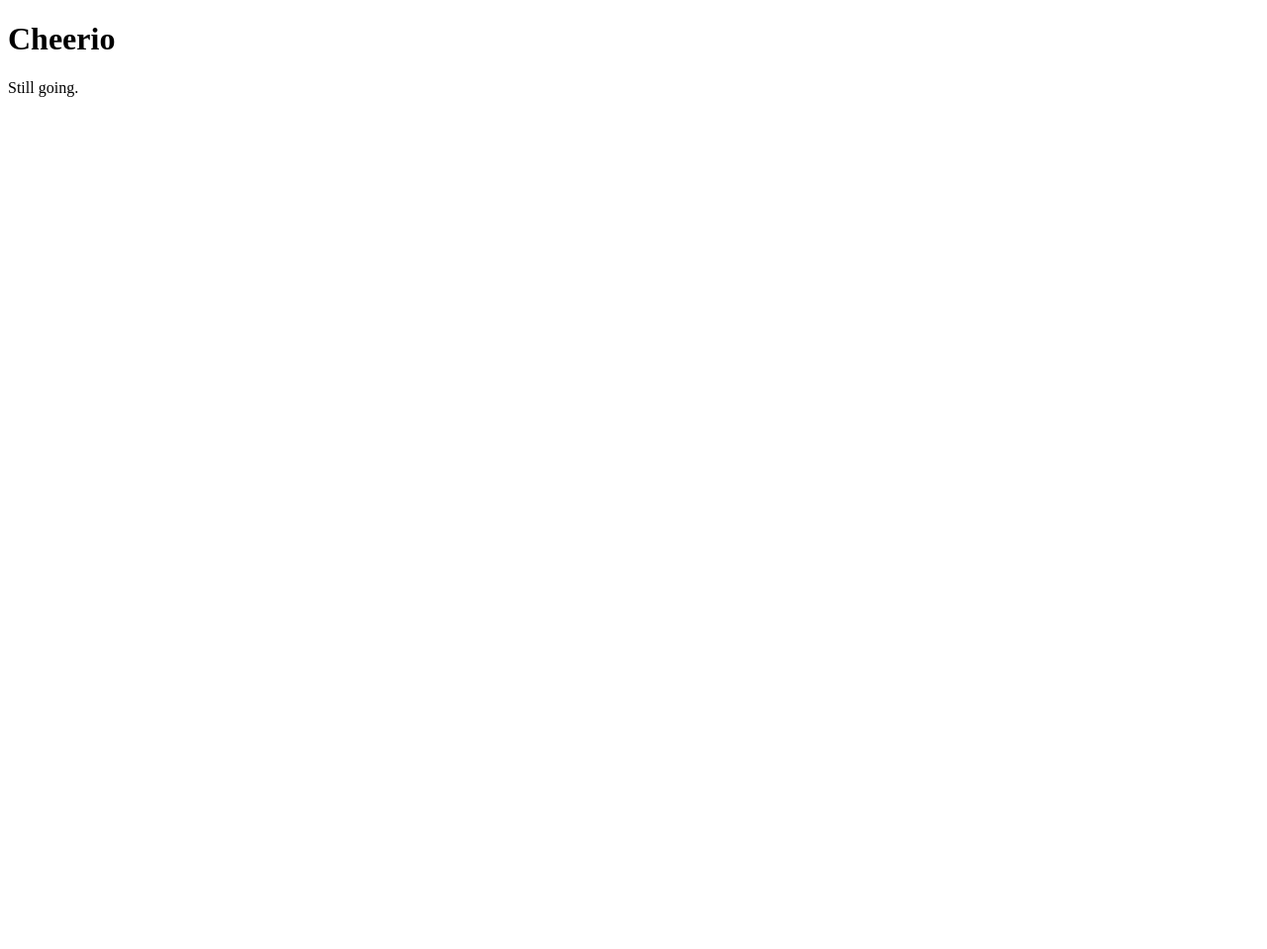
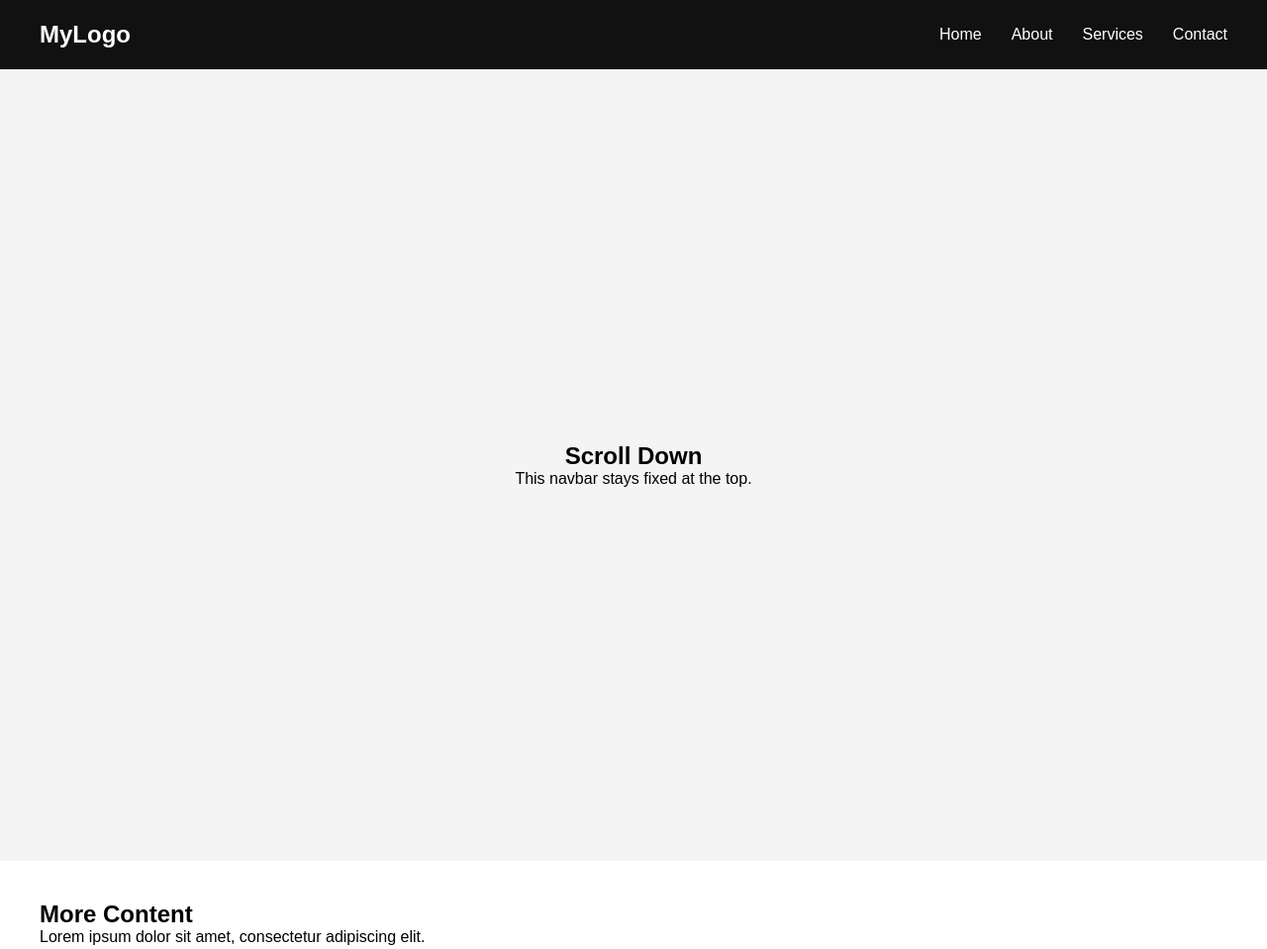
Before and after one commit to brandonthegoat69/Cheerio, a plain HTML site: page Cheerio.html in a window 1280 px wide. Shown: the top 959 px of the page at 99% size. Before the commit the page ends 800 px from the top, so only its background shows below. Drawn offline with Linux system fonts and the light colour scheme.

Commit message:
Updated Cheerio

```diff
--- a/Cheerio.html
+++ b/Cheerio.html
@@ -1,11 +1,174 @@
 <!DOCTYPE html>
 <html lang="en">
-  <head>
-    <meta charset="UTF-8" />
-    <title>Cheerio</title>
-  </head>
-  <body>
-    <h1>Cheerio</h1>
-    <p>Still going.</p>
-  </body>
+<head>
+  <meta charset="UTF-8">
+  <title>Responsive Fixed Navbar</title>
+  <meta name="viewport" content="width=device-width, initial-scale=1.0">
+
+  <style>
+    /* ===== RESET ===== */
+    * {
+      margin: 0;
+      padding: 0;
+      box-sizing: border-box;
+    }
+
+    body {
+      font-family: Arial, sans-serif;
+    }
+
+    /* ===== NAVBAR ===== */
+    .navbar {
+      position: fixed;
+      top: 0;
+      width: 100%;
+      height: 70px;
+      background-color: #111;
+      display: flex;
+      align-items: center;
+      padding: 0 20px;
+      z-index: 1000;
+    }
+
+    .nav-container {
+      width: 100%;
+      max-width: 1200px;
+      margin: 0 auto;
+      display: flex;
+      justify-content: space-between;
+      align-items: center;
+    }
+
+    /* Logo */
+    .logo a {
+      color: white;
+      text-decoration: none;
+      font-size: 1.5rem;
+      font-weight: bold;
+    }
+
+    /* Nav Links */
+    .nav-links {
+      display: flex;
+      gap: 30px;
+    }
+
+    .nav-links a {
+      color: white;
+      text-decoration: none;
+      font-size: 1rem;
+      transition: color 0.3s ease;
+    }
+
+    .nav-links a:hover {
+      color: #00bcd4;
+    }
+
+    /* Hamburger */
+    .hamburger {
+      display: none;
+      flex-direction: column;
+      gap: 5px;
+      cursor: pointer;
+    }
+
+    .hamburger span {
+      width: 25px;
+      height: 3px;
+      background: white;
+      border-radius: 5px;
+      transition: 0.3s;
+    }
+
+    /* Prevent content hiding behind fixed navbar */
+    main {
+      padding-top: 70px;
+    }
+
+    /* Demo Sections */
+    .hero {
+      height: 100vh;
+      background: #f4f4f4;
+      display: flex;
+      flex-direction: column;
+      justify-content: center;
+      align-items: center;
+    }
+
+    .content {
+      padding: 40px;
+    }
+
+    /* ===== MOBILE ===== */
+    @media (max-width: 768px) {
+      .nav-links {
+        position: fixed;
+        top: 70px;
+        right: -100%;
+        width: 220px;
+        height: calc(100vh - 70px);
+        background-color: #111;
+        flex-direction: column;
+        padding: 20px;
+        gap: 20px;
+        transition: right 0.3s ease;
+      }
+
+      .nav-links.active {
+        right: 0;
+      }
+
+      .hamburger {
+        display: flex;
+      }
+    }
+  </style>
+</head>
+
+<body>
+
+  <header class="navbar">
+    <div class="nav-container">
+      <div class="logo">
+        <a href="#">MyLogo</a>
+      </div>
+
+      <nav class="nav-links" id="navLinks">
+        <a href="#">Home</a>
+        <a href="#">About</a>
+        <a href="#">Services</a>
+        <a href="#">Contact</a>
+      </nav>
+
+      <div class="hamburger" id="hamburger">
+        <span></span>
+        <span></span>
+        <span></span>
+      </div>
+    </div>
+  </header>
+
+  <main>
+    <section class="hero">
+      <h1>Scroll Down</h1>
+      <p>This navbar stays fixed at the top.</p>
+    </section>
+
+    <section class="content">
+      <h2>More Content</h2>
+      <p>Lorem ipsum dolor sit amet, consectetur adipiscing elit.</p>
+      <div style="height: 1500px;"></div>
+    </section>
+  </main>
+
+  <script>
+    const hamburger = document.getElementById('hamburger');
+    const navLinks = document.getElementById('navLinks');
+
+    hamburger.addEventListener('click', () => {
+      navLinks.classList.toggle('active');
+    });
+  </script>
+
+</body>
 </html>
```
